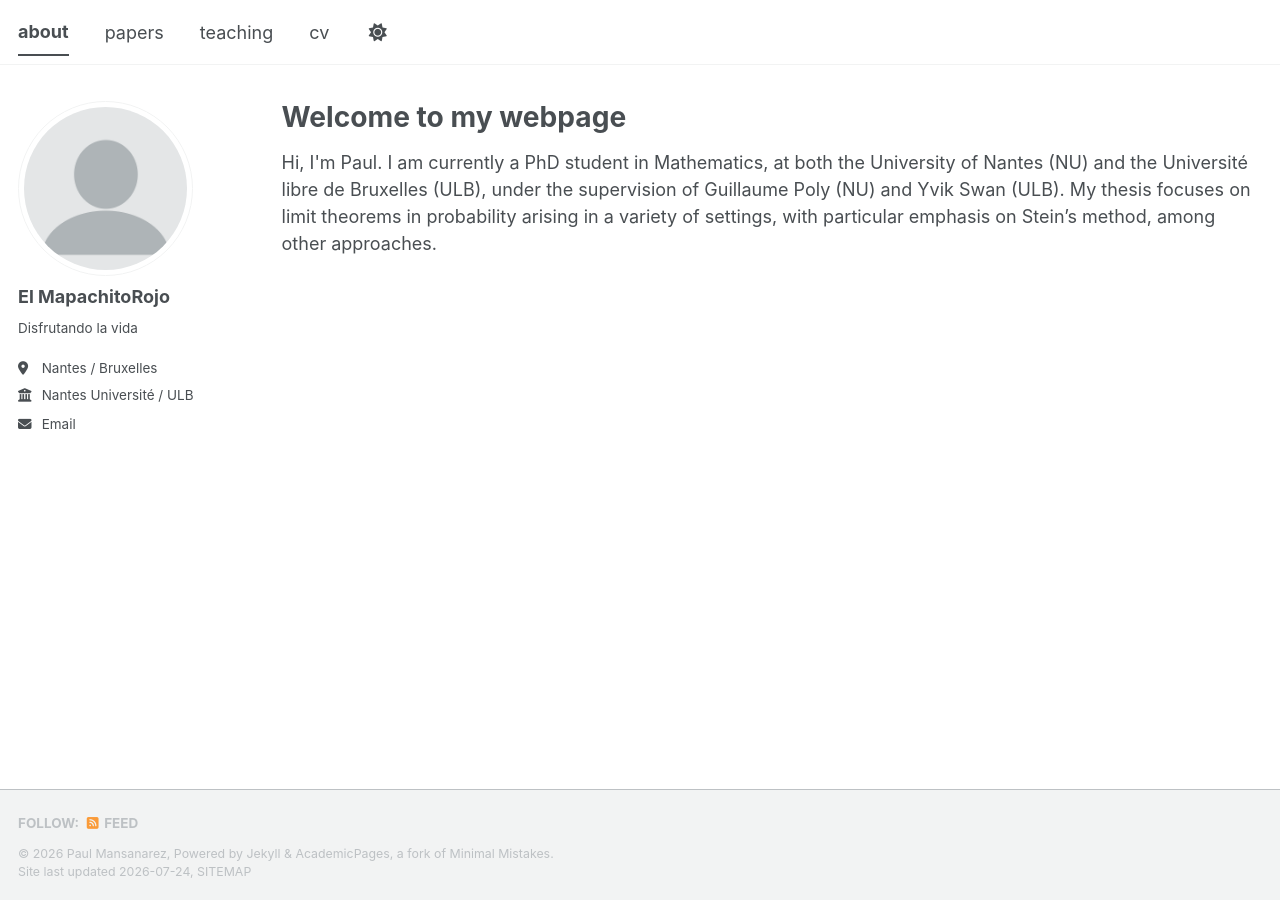
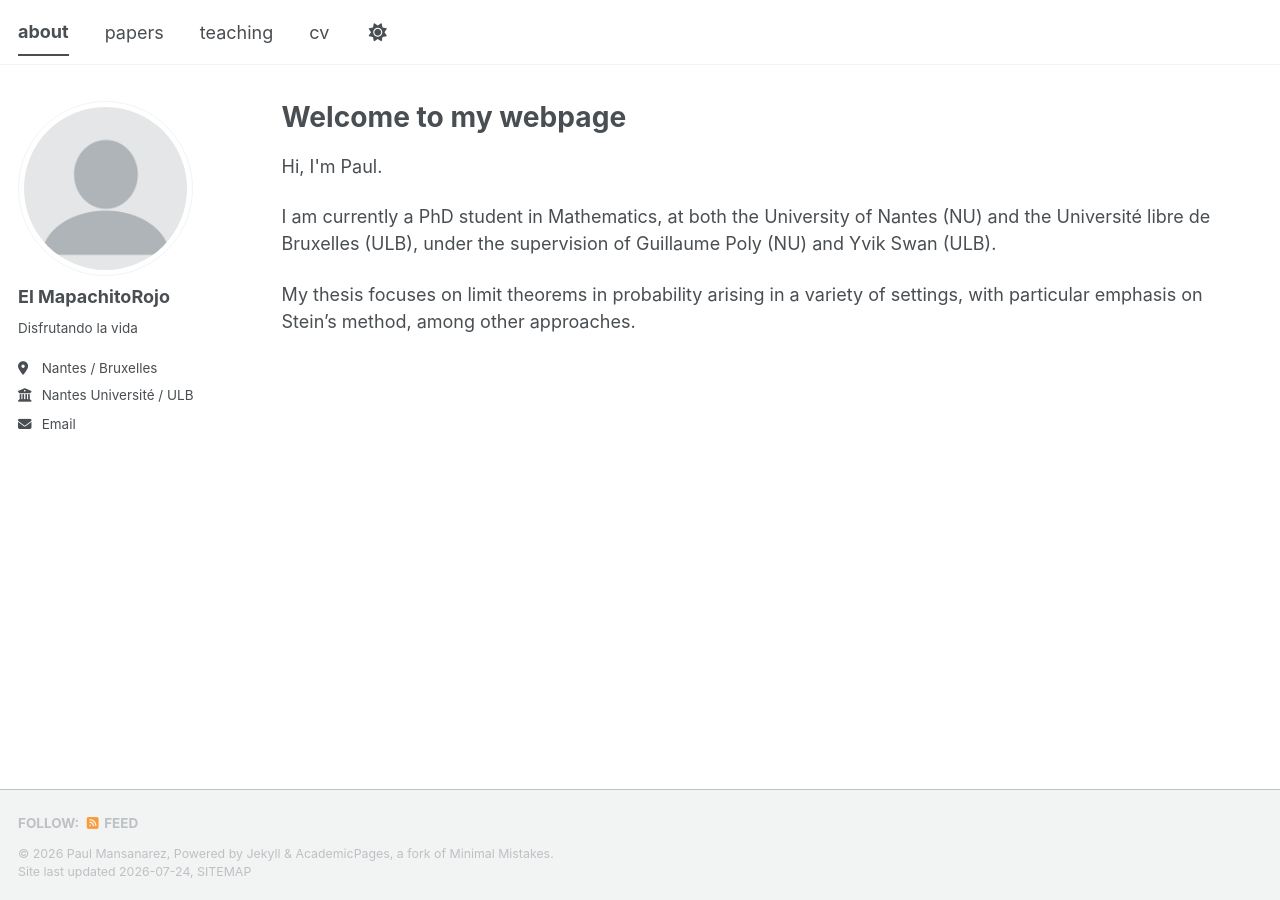
Before and after one commit to paulmansanarez/paulmansanarez.github.io, a Jekyll site: the page built from _pages/about.html, in a window 1280 px wide. Built offline with Jekyll 4.4.1, drawn with Linux system fonts in a browser that asks for light colours; a style sheet for code colours, icons or effects is not loaded.

```diff
--- a/_pages/about.html
+++ b/_pages/about.html
@@ -14,6 +14,8 @@ display: none;
 </style>
 <h1>Welcome to my webpage</h1>
 
-Hi, I'm Paul. I am currently a PhD student in Mathematics, at both the University of Nantes (NU) and the Université libre de Bruxelles (ULB), under the supervision of Guillaume Poly (NU) and Yvik Swan (ULB).
+<p>Hi, I'm Paul.</p>
 
-My thesis focuses on limit theorems in probability arising in a variety of settings, with particular emphasis on Stein’s method, among other approaches.
+<p>I am currently a PhD student in Mathematics, at both the University of Nantes (NU) and the Université libre de Bruxelles (ULB), under the supervision of Guillaume Poly (NU) and Yvik Swan (ULB).</p>
+
+<p>My thesis focuses on limit theorems in probability arising in a variety of settings, with particular emphasis on Stein’s method, among other approaches.</p>
```
